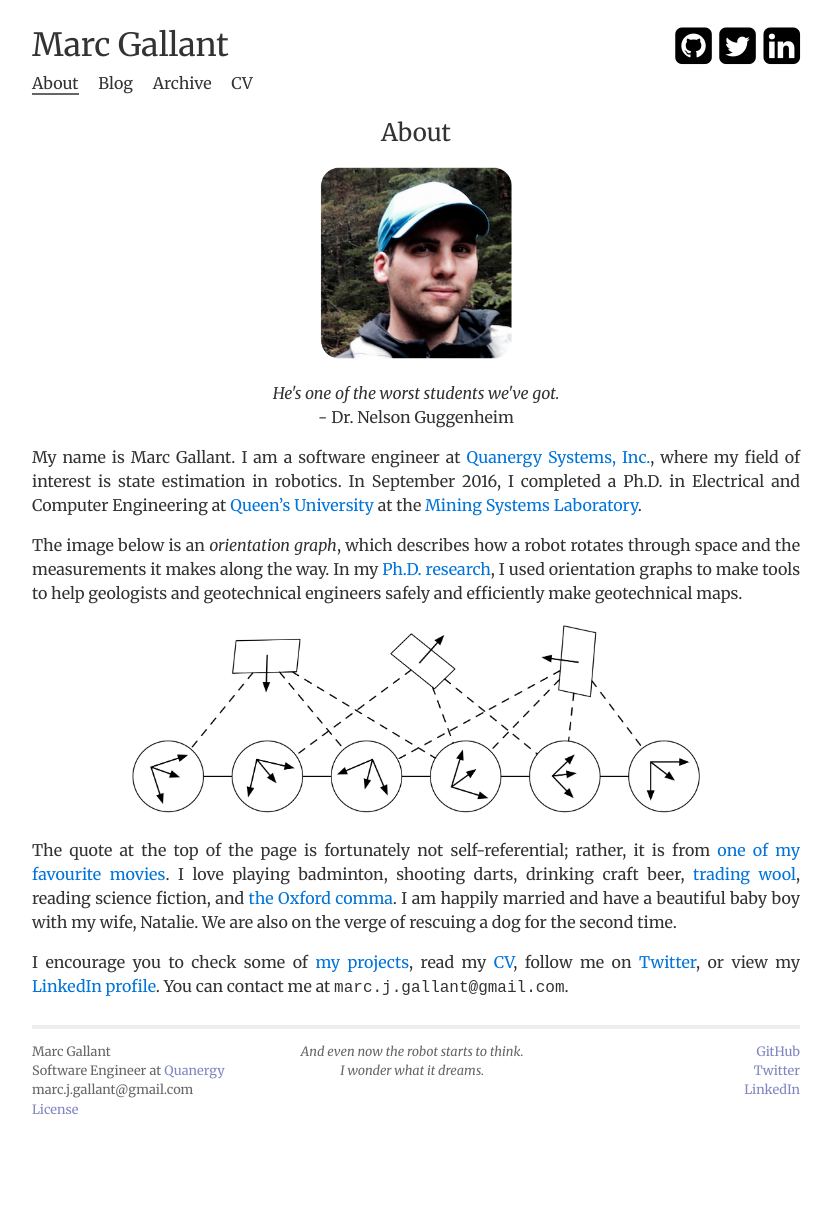
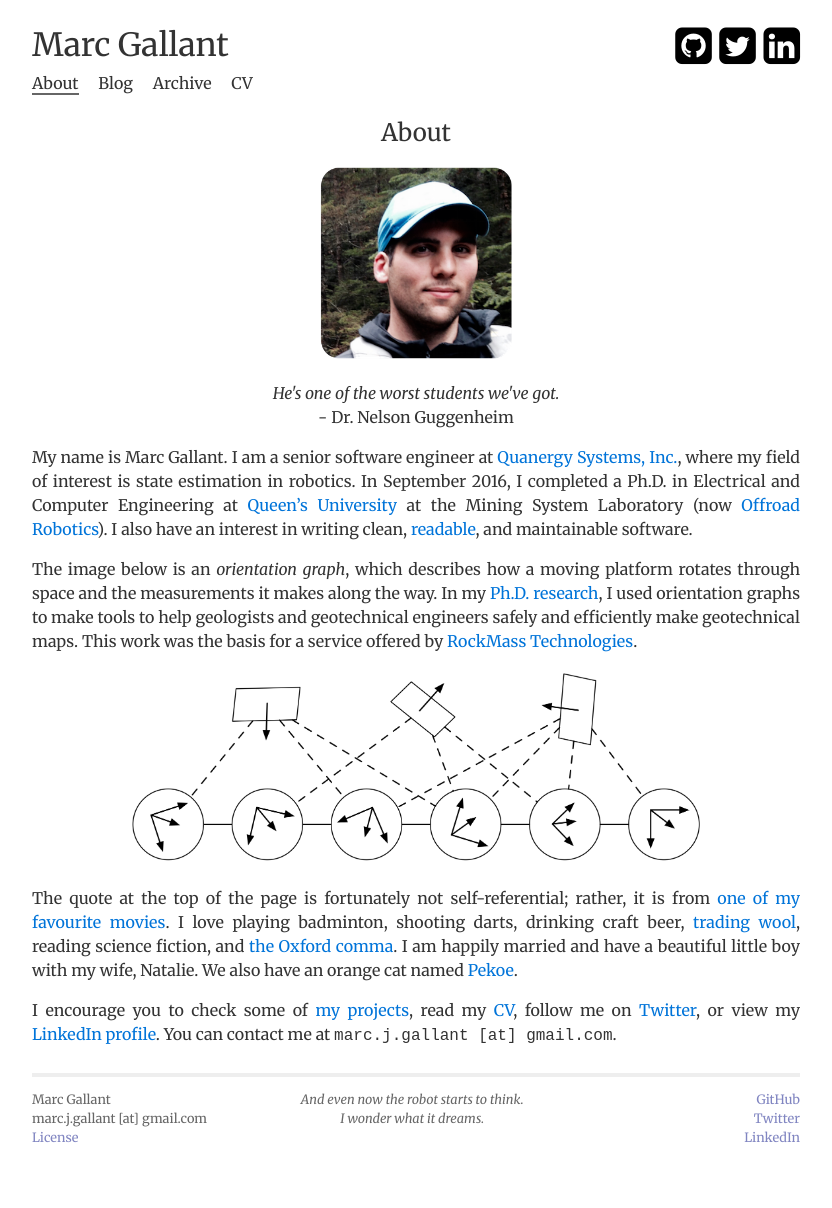
Before and after one commit to kam3k/blog, a Jekyll site: the page built from about.md, in a window 1280 px wide. Shown: the whole page, without its empty margins (224-1056 px from the left). Built offline with Jekyll 4.4.1, drawn with Linux system fonts in a browser that asks for light colours; nearby versions of some CDN libraries; before the commit the page ends 1180 px from its top, so only the background shows below that.

Commit message:
Brought about and cv up to date, minor tweak to footer.

```diff
--- a/_layouts/default.html
+++ b/_layouts/default.html
@@ -54,10 +54,7 @@
               <p>
                 Marc Gallant
                 <br />
-                Software Engineer at
-                  <a href="http://www.quanergy.com">Quanergy</a>
-                <br />
-                marc.j.gallant@gmail.com
+                marc.j.gallant [at] gmail.com
                 <br />
                 <a href="{{ site.baseurl }}/license/" class="{% if page.url == '/license/' %}active{% endif %}">License</a>
               </p>
--- a/about.md
+++ b/about.md
@@ -7,12 +7,12 @@ permalink: /about/
 
 <p style='text-align: center;'><i>He's one of the worst students we've got.</i><br />- Dr. Nelson Guggenheim</p>
 
-My name is Marc Gallant. I am a software engineer at [Quanergy Systems, Inc.](http://www.quanergy.com), where my field of interest is state estimation in robotics. In September 2016, I completed a Ph.D. in Electrical and Computer Engineering at [Queen's University](www.queensu.ca) at the [Mining Systems Laboratory](https://msl.engineering.queensu.ca).
+My name is Marc Gallant. I am a senior software engineer at [Quanergy Systems, Inc.](http://www.quanergy.com), where my field of interest is state estimation in robotics. In September 2016, I completed a Ph.D. in Electrical and Computer Engineering at [Queen's University](www.queensu.ca) at the Mining System Laboratory (now [Offroad Robotics](https://offroad.engineering.queensu.ca)). I also have an interest in writing clean, [readable](https://www.goodreads.com/quotes/9168-programs-must-be-written-for-people-to-read-and-only), and maintainable software.
 
-The image below is an *orientation graph*, which describes how a robot rotates through space and the measurements it makes along the way. In my [Ph.D. research](http://qspace.library.queensu.ca/jspui/handle/1974/15025), I used orientation graphs to make tools to help geologists and geotechnical engineers safely and efficiently make geotechnical maps.
+The image below is an *orientation graph*, which describes how a moving platform rotates through space and the measurements it makes along the way. In my [Ph.D. research](http://qspace.library.queensu.ca/jspui/handle/1974/15025), I used orientation graphs to make tools to help geologists and geotechnical engineers safely and efficiently make geotechnical maps. This work was the basis for a service offered by [RockMass Technologies](https://www.rockmasstech.com/).
 
 <p style="text-align:center"><img src="/images/graph.png" alt="An orientation graph" style="width: 75%; height: 75%"/></p>
 
-The quote at the top of the page is fortunately not self-referential; rather, it is from [one of my favourite movies](http://www.imdb.com/title/tt0128445/). I love playing badminton, shooting darts, drinking craft beer, [trading wool](https://en.wikipedia.org/wiki/Catan), reading science fiction, and [the Oxford comma](https://en.wikipedia.org/wiki/Serial_comma). I am happily married and have a beautiful baby boy with my wife, Natalie. We are also on the verge of rescuing a dog for the second time.
+The quote at the top of the page is fortunately not self-referential; rather, it is from [one of my favourite movies](http://www.imdb.com/title/tt0128445/). I love playing badminton, shooting darts, drinking craft beer, [trading wool](https://en.wikipedia.org/wiki/Catan), reading science fiction, and [the Oxford comma](https://en.wikipedia.org/wiki/Serial_comma). I am happily married and have a beautiful little boy with my wife, Natalie. We also have an orange cat named [Pekoe](https://en.wikipedia.org/wiki/Tea_leaf_grading#Orange_pekoe).
 
-I encourage you to check some of [my projects](https://github.com/kam3k), read my [CV](../cv), follow me on [Twitter](https://twitter.com/marcjgallant), or view my [LinkedIn profile](http://ca.linkedin.com/in/marcjgallant). You can contact me at `marc.j.gallant@gmail.com`.
+I encourage you to check some of [my projects](https://github.com/kam3k), read my [CV](../cv), follow me on [Twitter](https://twitter.com/marcjgallant), or view my [LinkedIn profile](http://ca.linkedin.com/in/marcjgallant). You can contact me at `marc.j.gallant [at] gmail.com`.
```
Also changed, not shown: cv.md (+66 -61 lines), Gemfile.lock.
